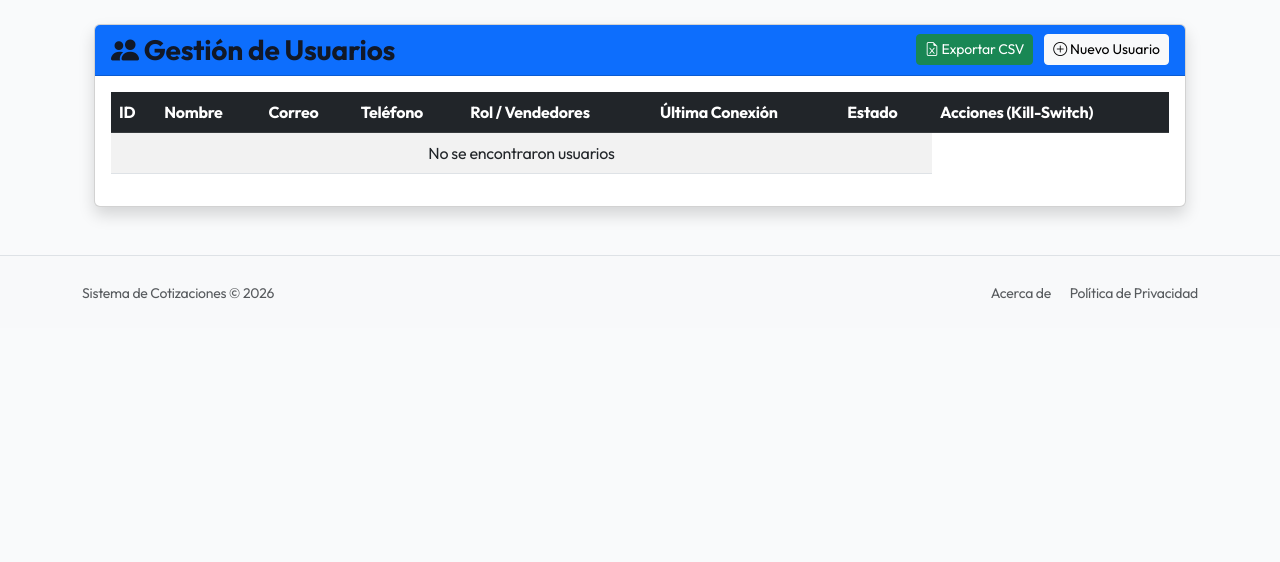
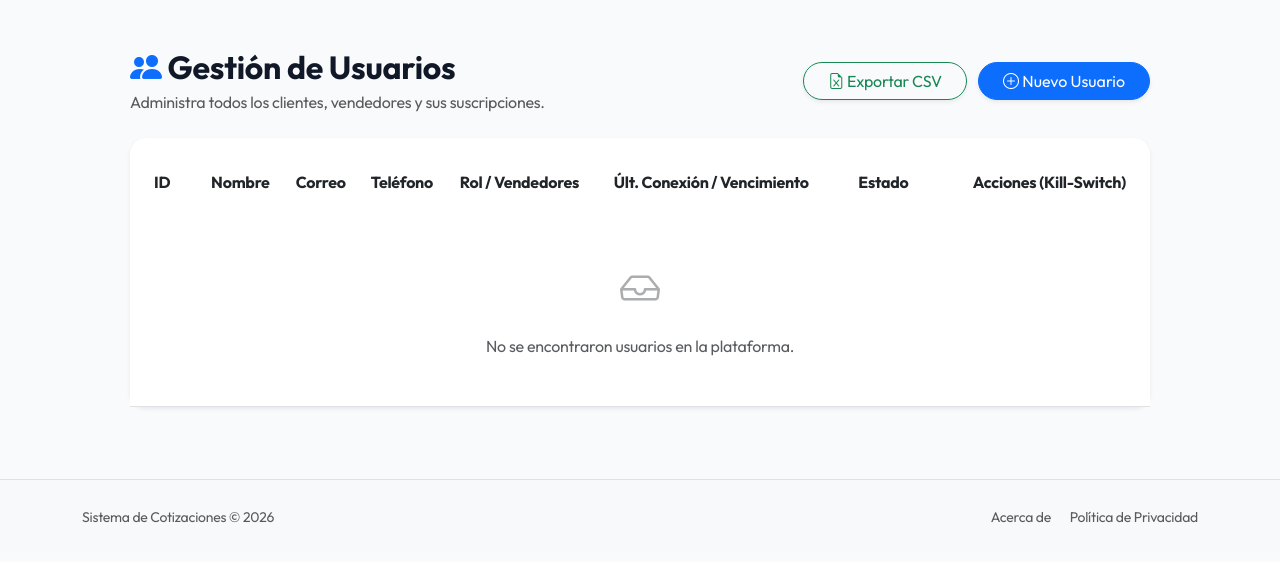
Before and after one commit to YungFozter/Sistema-de-Inventario-y-Cotizacion, a Flask app: page /admin/usuarios in a window 1280 px wide. Shown: the part 66-628 px from the top of the page. Run offline with Flask 3, Linux system fonts and the light colour scheme; the visitor is signed in with stand-in values (Sample User, id 1); data comes from the database, SQL or seed files in the repository; some libraries are stand-ins or nearby versions.

Commit message:
style(ui): improve gestion_usuarios ui with premium glassmorphism

```diff
--- a/templates/admin/gestion_usuarios.html
+++ b/templates/admin/gestion_usuarios.html
@@ -3,100 +3,115 @@
 {% block titulo %}Gestión de Usuarios{% endblock %}
 
 {% block contenido %}
-<div class="container mt-4">
-    <div class="card shadow">
-        <div class="card-header bg-primary text-white d-flex justify-content-between align-items-center">
-            <h3 class="mb-0"><i class="bi bi-people-fill"></i> Gestión de Usuarios</h3>
+<div class="container-fluid py-4 px-lg-5">
+    <div class="d-flex justify-content-between align-items-center mb-4 fade-up-enter">
+        <div>
+            <h2 class="fw-bold mb-1" style="color: var(--dark);">
+                <i class="bi bi-people-fill text-primary"></i> Gestión de Usuarios
+            </h2>
+            <p class="text-muted mb-0">Administra todos los clientes, vendedores y sus suscripciones.</p>
+        </div>
         <div>
             {% if session.user_rol == 'superadmin' %}
-                <a href="{{ url_for('exportar_clientes_csv') }}" class="btn btn-success btn-sm me-2">
+            <a href="{{ url_for('exportar_clientes_csv') }}" class="btn btn-outline-success rounded-pill px-4 me-2 shadow-sm">
                 <i class="bi bi-file-earmark-excel"></i> Exportar CSV
             </a>
             {% endif %}
-                <button class="btn btn-light btn-sm" data-bs-toggle="modal" data-bs-target="#usuarioModal" id="nuevoUsuarioBtn">
+            <button class="btn btn-primary rounded-pill px-4 shadow-sm" data-bs-toggle="modal" data-bs-target="#usuarioModal" id="nuevoUsuarioBtn">
                 <i class="bi bi-plus-circle"></i> Nuevo Usuario
             </button>
         </div>
     </div>
 
-        <div class="card-body">
+    <div class="card border-0 shadow-sm rounded-4 fade-up-enter delay-100">
+        <div class="card-body p-0 mt-3">
             <div class="table-responsive">
-                <table class="table table-striped table-hover">
-                    <thead class="table-dark">
+                <table class="table table-hover align-middle mb-0">
+                    <thead class="bg-light">
                         <tr>
-                            <th>ID</th>
-                            <th>Nombre</th>
-                            <th>Correo</th>
-                            <th>Teléfono</th>
-                            <th>Rol / Vendedores</th>
-                            <th>Última Conexión</th>
-                            <th>Estado</th>
-                            <th>Acciones (Kill-Switch)</th>
+                            <th class="border-0 px-4 py-3" style="border-top-left-radius: var(--radius-lg);">ID</th>
+                            <th class="border-0 py-3">Nombre</th>
+                            <th class="border-0 py-3">Correo</th>
+                            <th class="border-0 py-3">Teléfono</th>
+                            <th class="border-0 py-3">Rol / Vendedores</th>
+                            <th class="border-0 py-3">Últ. Conexión / Vencimiento</th>
+                            <th class="border-0 py-3 text-center">Estado</th>
+                            <th class="border-0 px-4 py-3 text-end" style="border-top-right-radius: var(--radius-lg);">Acciones (Kill-Switch)</th>
                         </tr>
                     </thead>
                     <tbody>
                         {% for usuario in usuarios %}
-                        <tr>
-                            <td>{{ usuario.id }}</td>
-                            <td>{{ usuario.nombre }}</td>
-                            <td>{{ usuario.correo }}</td>
-                            <td>{{ usuario.telefono or '-' }}</td>
-                            <td>
-                                <span class="badge bg-{% if usuario.rol == 'admin' %}danger{% elif usuario.rol == 'superadmin' %}dark{% else %}primary{% endif %} mb-1">
-                                    {{ usuario.rol|capitalize }}
+                        <tr class="align-middle">
+                            <td class="px-4 py-3 fw-bold text-muted">#{{ usuario.id }}</td>
+                            <td class="py-3 fw-semibold text-dark">{{ usuario.nombre }}</td>
+                            <td class="py-3 text-muted">{{ usuario.correo }}</td>
+                            <td class="py-3 text-muted">{{ usuario.telefono or '-' }}</td>
+                            <td class="py-3">
+                                {% if usuario.rol == 'admin' %}
+                                    <span class="badge bg-danger bg-opacity-10 text-danger border border-danger-subtle px-2 py-1 mb-1">
+                                        Administrador
                                     </span>
-                                {% if usuario.rol == 'admin' %}
                                     <br><small class="text-muted"><i class="bi bi-people"></i> {{ usuario.vendedores_count }} vendedores</small>
+                                {% elif usuario.rol == 'superadmin' %}
+                                    <span class="badge bg-dark bg-opacity-10 text-dark border border-dark-subtle px-2 py-1 mb-1">
+                                        Superadmin
+                                    </span>
+                                {% else %}
+                                    <span class="badge bg-primary bg-opacity-10 text-primary border border-primary-subtle px-2 py-1 mb-1">
+                                        Estándar
+                                    </span>
                                 {% endif %}
                             </td>
-                            <td>
+                            <td class="py-3">
                                 {% if usuario.rol == 'admin' %}
                                     {% if usuario.dias_restantes is not none %}
-                                        <span class="badge bg-{{ usuario.estado_color }} text-white mb-1">
+                                        <span class="badge bg-{{ usuario.estado_color }} {% if usuario.estado_color == 'warning' %}text-dark{% else %}text-white{% endif %} rounded-pill px-3 py-1 mb-1 shadow-sm">
                                             {% if usuario.dias_restantes > 0 %}
-                                                Quedan {{ usuario.dias_restantes }} días
+                                                <i class="bi bi-clock-history me-1"></i> Quedan {{ usuario.dias_restantes }} días
                                             {% elif usuario.dias_restantes == 0 %}
-                                                Vence hoy
+                                                <i class="bi bi-exclamation-triangle me-1"></i> Vence hoy
                                             {% else %}
-                                                Vencida (hace {{ usuario.dias_restantes|abs }} días)
+                                                <i class="bi bi-x-circle me-1"></i> Vencida (hace {{ usuario.dias_restantes|abs }} días)
                                             {% endif %}
                                         </span>
-                                        <br><small class="text-muted" style="font-size: 0.7rem;">Vence: {{ usuario.fecha_vencimiento_suscripcion | date('%Y-%m-%d') }}</small>
+                                        <br><small class="text-muted fw-semibold" style="font-size: 0.75rem;">Vence: {{ usuario.fecha_vencimiento_suscripcion | date('%Y-%m-%d') }}</small>
                                     {% else %}
-                                        <span class="badge bg-secondary mb-1">Sin suscripción</span>
+                                        <span class="badge bg-secondary bg-opacity-10 text-secondary border border-secondary-subtle px-2 py-1 mb-1">Sin suscripción</span>
                                     {% endif %}
                                 {% else %}
-                                    <small class="text-muted">Últ: {{ (usuario.ultima_conexion | date('%Y-%m-%d %H:%M')) if usuario.ultima_conexion else 'Nunca' }}</small>
+                                    <small class="text-muted fw-semibold"><i class="bi bi-box-arrow-in-right me-1"></i> Últ: {{ (usuario.ultima_conexion | date('%Y-%m-%d %H:%M')) if usuario.ultima_conexion else 'Nunca' }}</small>
                                 {% endif %}
                             </td>
-                            <td>
-                                <span class="badge bg-{% if usuario.activo %}success{% else %}secondary{% endif %}">
-                                    {{ 'Activo' if usuario.activo else 'Suspendido' }}
-                                </span>
+                            <td class="py-3 text-center">
+                                {% if usuario.activo %}
+                                    <span class="badge bg-success bg-opacity-10 text-success border border-success-subtle px-3 py-2 rounded-pill"><i class="bi bi-check-circle-fill me-1"></i> Activo</span>
+                                {% else %}
+                                    <span class="badge bg-secondary bg-opacity-10 text-secondary border border-secondary-subtle px-3 py-2 rounded-pill"><i class="bi bi-dash-circle-fill me-1"></i> Suspendido</span>
+                                {% endif %}
                             </td>
-                            <td>
-                                <div class="btn-group btn-group-sm" role="group">
+                            <td class="px-4 py-3 text-end">
+                                <div class="btn-group shadow-sm" role="group" style="border-radius: var(--radius-md); overflow: hidden;">
                                     {% if usuario.rol == 'admin' and session.user_rol == 'superadmin' %}
-                                    <button class="btn btn-outline-success"
+                                    <button class="btn btn-light text-success border-end border-light-subtle btn-sm"
                                             onclick="abrirRenovarModal({{ usuario.id }}, '{{ usuario.nombre }}')"
-                                            title="Renovar Suscripción">
+                                            title="Renovar Suscripción" data-bs-toggle="tooltip">
                                         <i class="bi bi-currency-dollar"></i>
                                     </button>
                                     {% endif %}
-                                    <button class="btn btn-outline-warning"
+                                    <button class="btn btn-light text-warning border-end border-light-subtle btn-sm"
                                             onclick="editarUsuario({{ usuario.id }})"
-                                            title="Editar">
-                                        <i class="bi bi-pencil"></i>
+                                            title="Editar" data-bs-toggle="tooltip">
+                                        <i class="bi bi-pencil-fill"></i>
                                     </button>
                                     {% if usuario.id != session.user_id %}
-                                    <button class="btn btn-{% if usuario.activo %}danger{% else %}success{% endif %}"
+                                    <button class="btn btn-light text-{% if usuario.activo %}danger{% else %}success{% endif %} border-end border-light-subtle btn-sm"
                                             onclick="cambiarEstadoUsuario({{ usuario.id }}, {{ usuario.activo }})"
-                                            title="{% if usuario.activo %}Suspender Acceso (Kill-Switch){% else %}Reactivar Acceso{% endif %}">
+                                            title="{% if usuario.activo %}Suspender Acceso (Kill-Switch){% else %}Reactivar Acceso{% endif %}" data-bs-toggle="tooltip">
                                         <i class="bi bi-power"></i>
                                     </button>
-                                    <button class="btn btn-outline-primary"
+                                    <button class="btn btn-light text-primary btn-sm"
                                             onclick="cambiarRolUsuario({{ usuario.id }}, '{{ usuario.rol }}')"
-                                            title="Cambiar Rol">
+                                            title="Cambiar Rol" data-bs-toggle="tooltip">
                                         <i class="bi bi-arrow-repeat"></i>
                                     </button>
                                     {% endif %}
@@ -105,7 +120,10 @@
                         </tr>
                         {% else %}
                         <tr>
-                            <td colspan="7" class="text-center">No se encontraron usuarios</td>
+                            <td colspan="8" class="text-center py-5 text-muted">
+                                <i class="bi bi-inbox fs-1 d-block mb-3 opacity-50"></i>
+                                No se encontraron usuarios en la plataforma.
+                            </td>
                         </tr>
                         {% endfor %}
                     </tbody>
```
Lines whose indentation alone changed are shown as unchanged.
